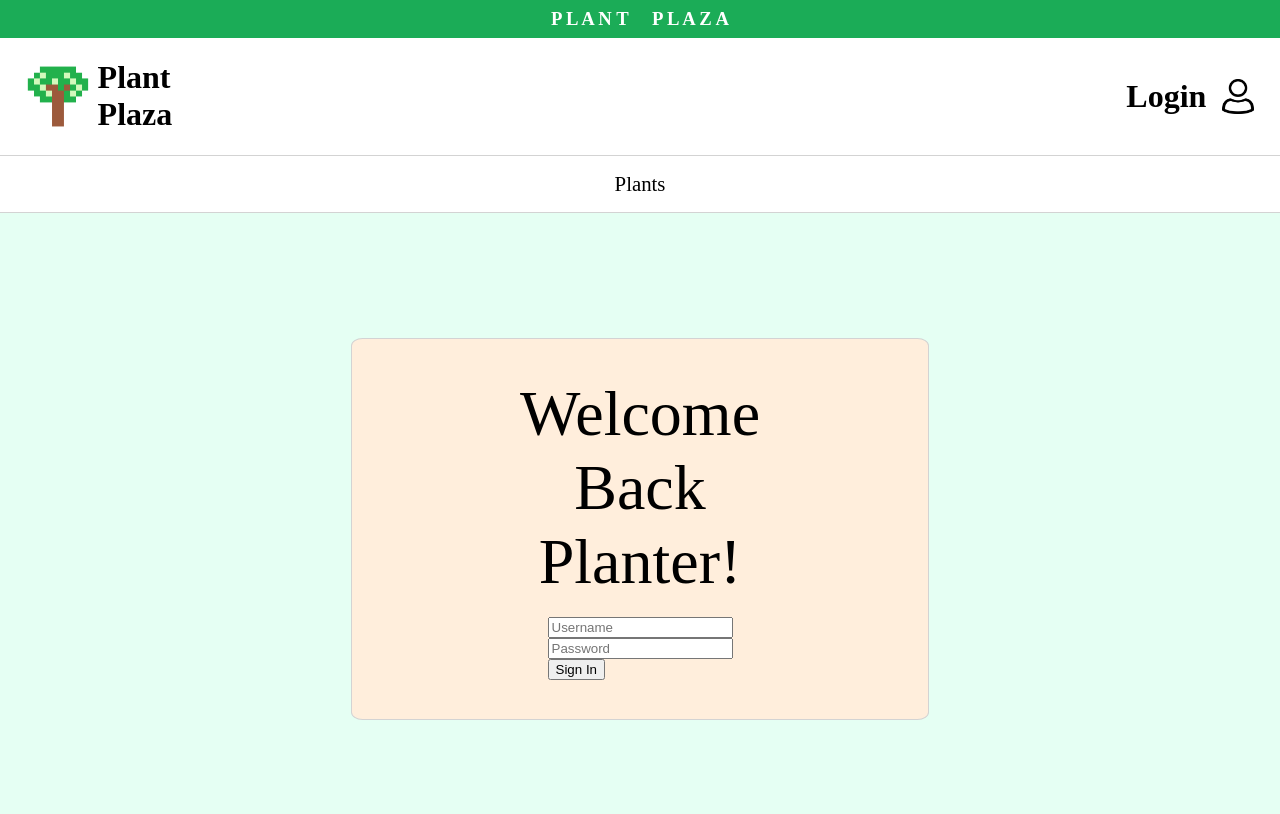
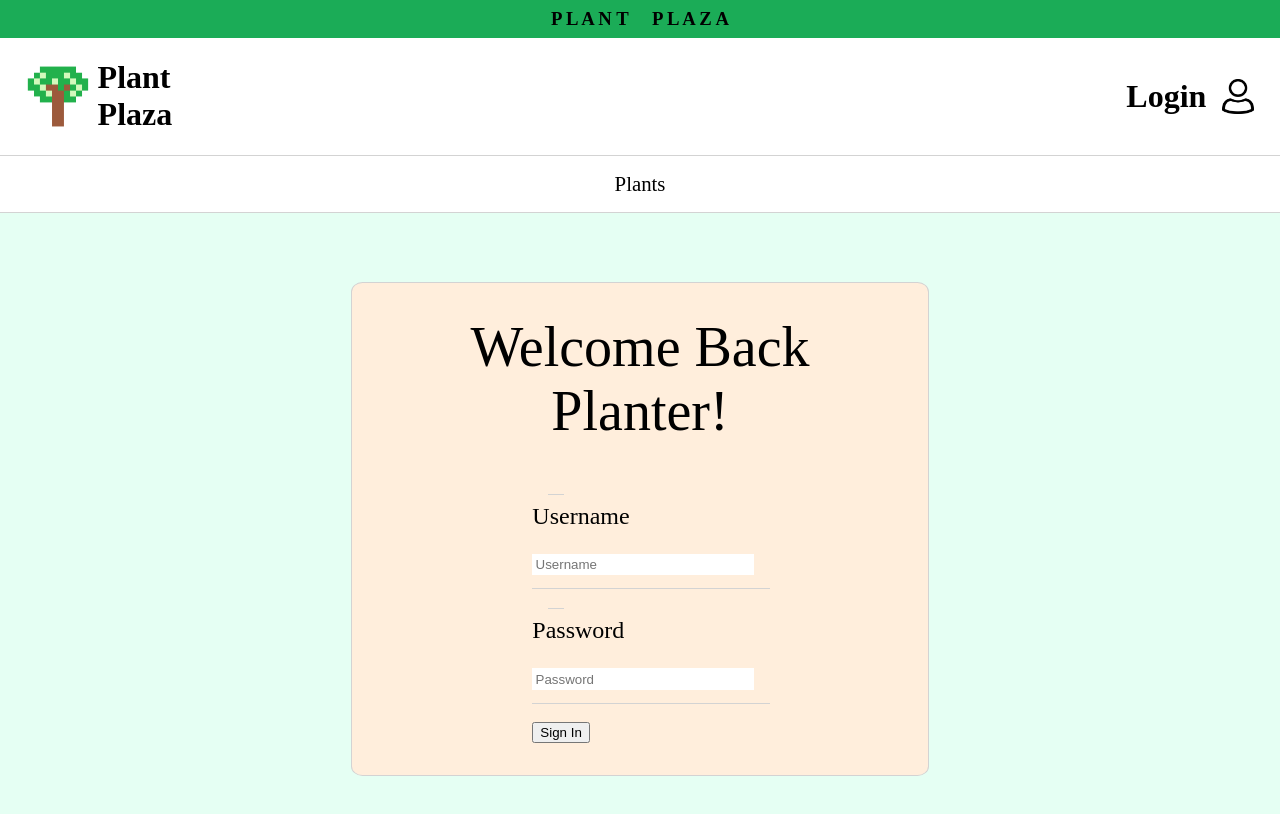
Before and after one commit to Trile16/plant-plaza, a React (Vite) app: page /login in a window 1280 px wide. Shown: the top 814 px of the page. Built offline with nearby package versions, Linux system fonts and the light colour scheme; no server answers.

Commit message:
sticky header, more styling to login

```diff
--- a/src/Home.jsx
+++ b/src/Home.jsx
@@ -11,7 +11,7 @@ const Home = ({ plants }) => {
       <div id="home-separator">
         <div id="home-content">
           <h2>The Plant Site for Plant Lovers</h2>
-          <p>Need some more plants? Create your wishlist here!</p>
+          <p>Thinking about getting more plants? Create your wishlist here!</p>
         </div>
         <img src={homeimg} alt="Plant Images" id="home-img" />
       </div>
--- a/src/Login.css
+++ b/src/Login.css
@@ -12,9 +12,9 @@
   flex-direction: column;
   align-items: center;
   justify-content: center;
-  width: 40%;
+  width: 40vw;
   min-width: 30rem;
-  height: 50%;
+  height: 75%;
   margin: 5rem;
   padding: 2rem;
   border: solid 1px lightgray;
@@ -24,4 +24,24 @@
 
 #login-title {
   text-align: center;
+  font-size: 3.5rem;
+  font-weight: lighter;
+  width: 100%;
+  font-weight: lighter;
 }
+
+label {
+  border-bottom: solid 1px lightgray;
+  margin: 1rem;
+  padding: 1rem;
+}
+
+#submit-login {
+  margin-top: 2rem;
+}
+
+.input-fields {
+  width: 100%;
+  border: none;
+  padding: 0.2rem;
+}
--- a/src/Login.jsx
+++ b/src/Login.jsx
@@ -20,7 +20,10 @@ const Login = () => {
         <br />
         <form onSubmit={handleSubmit}>
           <label>
+            <p>Username</p>
+
             <input
+              className="input-fields"
               type="text"
               name="username"
               placeholder="Username"
@@ -31,7 +34,10 @@ const Login = () => {
           <br />
 
           <label>
+            <p>Password</p>
+
             <input
+              className="input-fields"
               type="password"
               name="password"
               placeholder="Password"
@@ -40,7 +46,7 @@ const Login = () => {
             />
           </label>
           <br />
-          <input type="submit" value="Sign In" />
+          <input type="submit" value="Sign In" id="submit-login" />
         </form>
       </div>
     </div>
--- a/src/NavBar.css
+++ b/src/NavBar.css
@@ -1,3 +1,10 @@
+#nav-bar {
+  top: 0px;
+  background-color: white;
+  position: sticky;
+  top: 0px;
+}
+
 #top-bar {
   width: 100%;
   background-color: #1bac57;
@@ -5,7 +12,6 @@
   padding-bottom: 0.5rem;
   margin: 0;
   text-align: center;
-  color: white;
 }
 
 #title-login {
--- a/src/NavBar.jsx
+++ b/src/NavBar.jsx
@@ -6,7 +6,7 @@ import usericon from "./assets/user-icon.png";
 
 const NavBar = () => {
   return (
-    <>
+    <div id="nav-bar">
       <h3 id="top-bar">P L A N T&nbsp;&nbsp;&nbsp;&nbsp;&nbsp;P L A Z A</h3>
       <div id="title-login">
         <Link to="/" id="logo-title">
@@ -25,7 +25,7 @@ const NavBar = () => {
         </Link>
       </div>
       <hr />
-    </>
+    </div>
   );
 };
 
```
